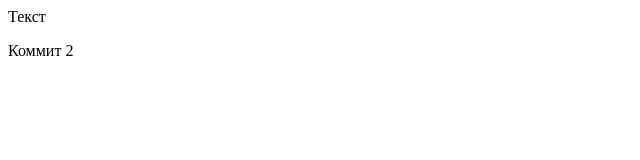
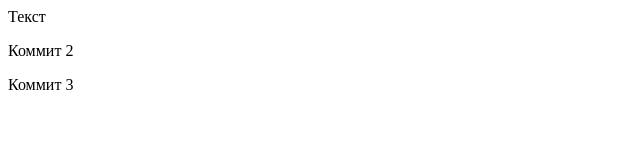
Before and after one commit to batnd/gitproject_work10, a plain HTML site: page index.html in a window 1280 px wide. Shown: the full height of the page, 0-640 px from the left. Drawn offline with Linux system fonts and the light colour scheme.

Commit message:
3 - added one more p tag

```diff
--- a/index.html
+++ b/index.html
@@ -9,6 +9,7 @@
 <body>
     <div>Текст</div>
     <p>Коммит 2</p>
+    <p>Коммит 3</p>
     <script src="script.js"></script>
 </body>
 </html>
```
